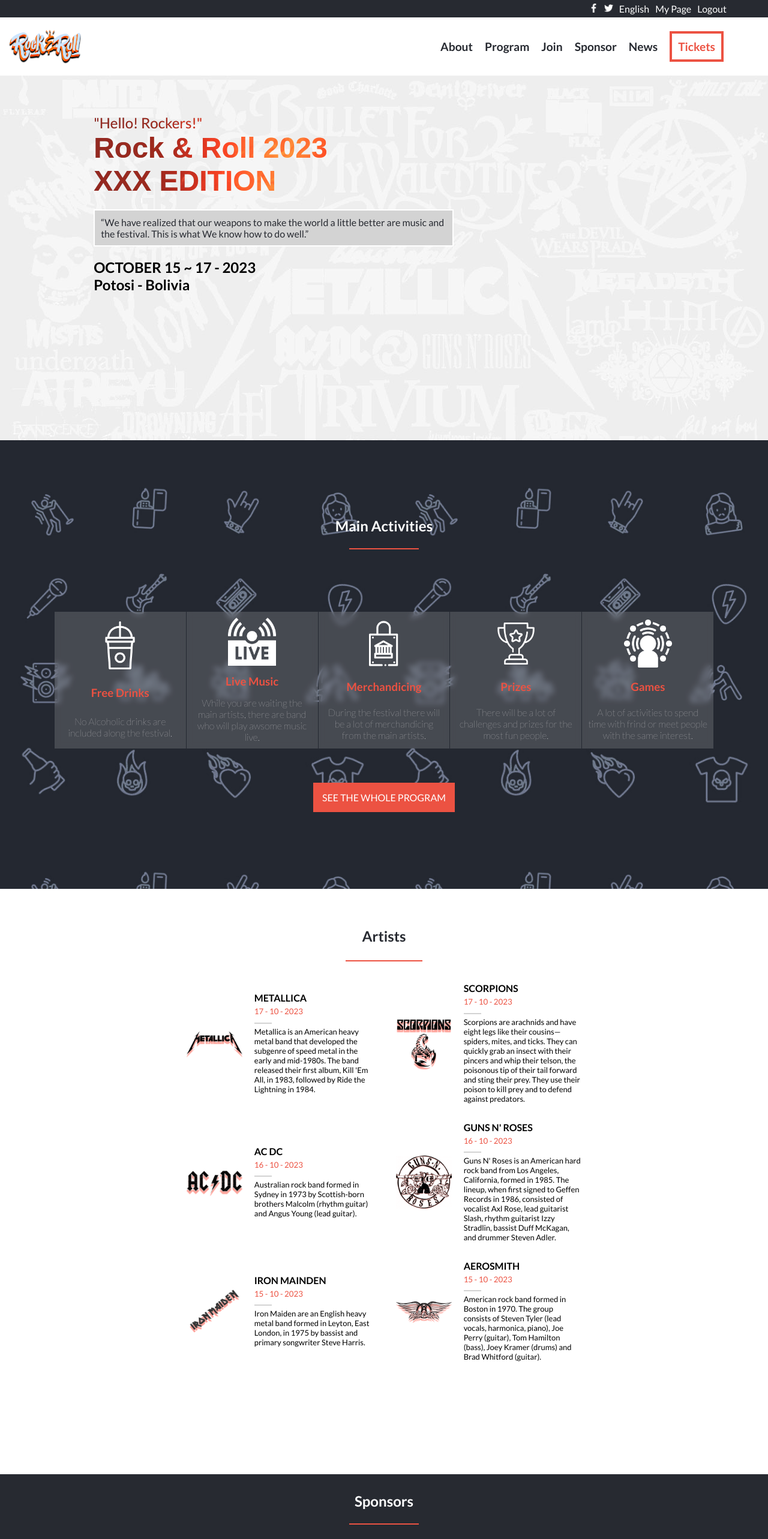
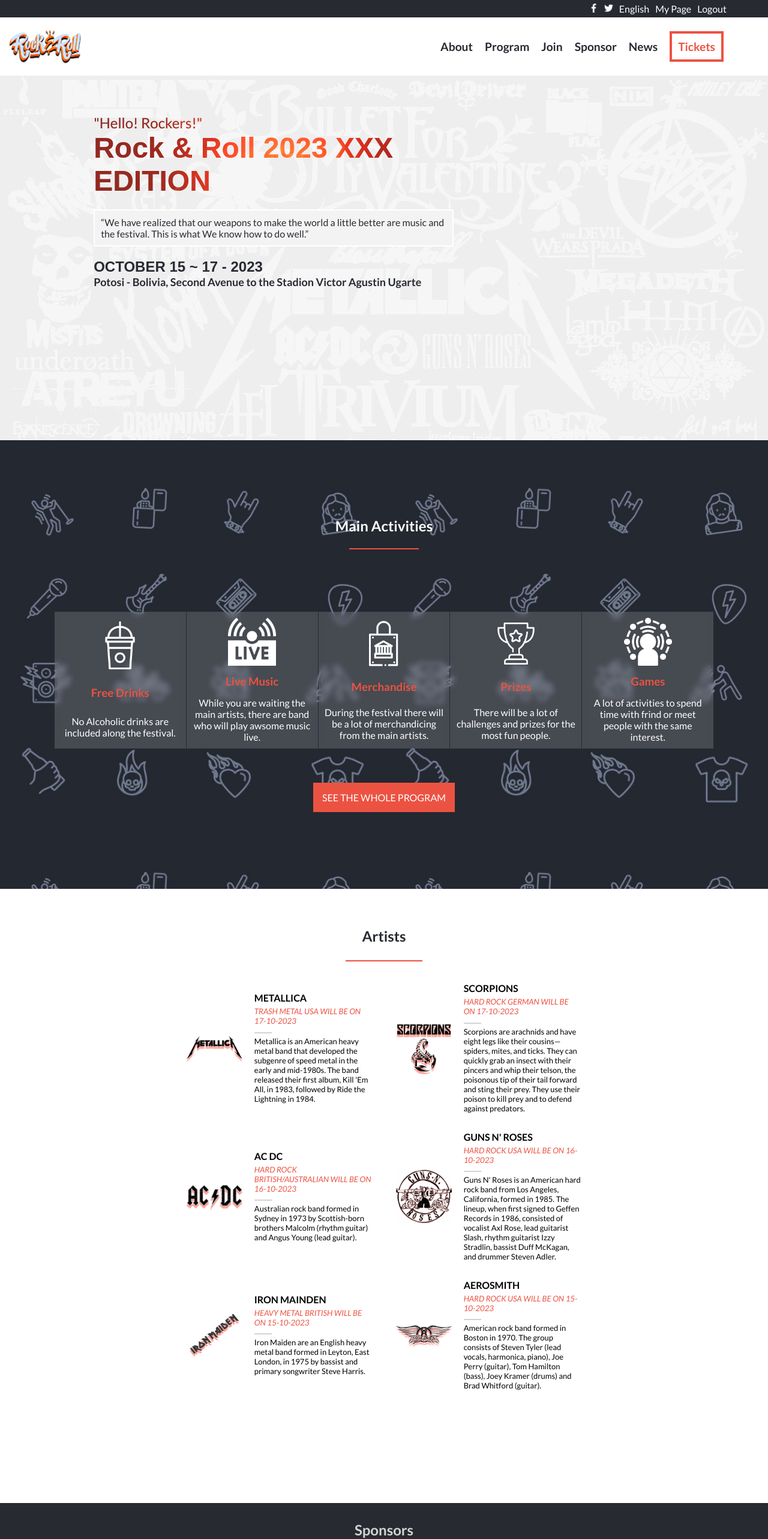
Before and after one commit to alvaroiporre/Metal-Concert, a website: page index.html in a window 1280 px wide. Shown: the top 2566 px of the page at 60% size. Drawn offline with Linux system fonts and the light colour scheme; a web font is replaced by a local one.

Commit message:
Fix Changes required

```diff
--- a/css/styles.css
+++ b/css/styles.css
@@ -138,15 +138,25 @@
 
 .paragraph-main {
   color: var(--dark-color);
-  background-color: var(--gray-color);
+  background-color: #f3f3f3;
   border: #fff 2px solid;
   padding: 10px;
   margin: 20px 0;
   font-size: medium;
 }
 
-.main-date .main-location {
+.main-date,
+.main-location {
   color: var(--dark-color);
+}
+
+.main-date {
+  font-family: 'COCOGOOSE', sans-serif;
+}
+
+.main-location {
+  font-weight: 700;
+  font-size: large;
 }
 
 .main-program {
@@ -178,6 +188,7 @@
   display: flex;
   flex-wrap: wrap;
   margin: 5% 0;
+  justify-content: center;
 }
 
 .card-program {
@@ -185,6 +196,7 @@
   gap: 5px;
   background-color: rgba(211, 211, 211, 0.1);
   margin-top: 2%;
+  width: 90%;
   align-items: center;
   justify-content: space-around;
   backdrop-filter: blur(1px);
@@ -203,7 +215,7 @@
 .card-program-paragraph {
   width: 50%;
   padding: 10px;
-  font-weight: 300;
+  font-weight: 500;
 }
 
 .button {
@@ -281,7 +293,7 @@
 }
 
 .sponsors-title {
-  color: #fff;
+  color: var(--gray-color);
   padding: 30px;
   padding-bottom: 0;
 }
@@ -380,6 +392,7 @@
 .footer-content {
   width: 50%;
   text-align: center;
+  color: var(--dark-color);
 }
 
 .footer-dark {
--- a/js/main.js
+++ b/js/main.js
@@ -9,55 +9,54 @@
   {
     name: 'METALLICA',
     image: 'images/band1_logo.png',
-    date: '17 - 10 - 2023',
+    date: 'TRASH METAL USA WILL BE ON 17-10-2023',
     description: "Metallica is an American heavy metal band that developed the subgenre of speed metal in the early and mid-1980s. The band released their first album, Kill 'Em All, in 1983, followed by Ride the Lightning in 1984.",
   },
   {
     name: 'SCORPIONS',
     image: 'images/band2_logo.png',
-    date: '17 - 10 - 2023',
+    date: 'HARD ROCK GERMAN WILL BE ON 17-10-2023',
     description: 'Scorpions are arachnids and have eight legs like their cousins—spiders, mites, and ticks. They can quickly grab an insect with their pincers and whip their telson, the poisonous tip of their tail forward and sting their prey. They use their poison to kill prey and to defend against predators.',
   },
   {
     name: 'AC DC',
     image: 'images/band3_logo.png',
-    date: '16 - 10 - 2023',
+    date: 'HARD ROCK BRITISH/AUSTRALIAN WILL BE ON 16-10-2023',
     description: 'Australian rock band formed in Sydney in 1973 by Scottish-born brothers Malcolm (rhythm guitar) and Angus Young (lead guitar).',
   },
   {
     name: "GUNS N' ROSES",
     image: 'images/band4_logo.png',
-    date: '16 - 10 - 2023',
+    date: 'HARD ROCK USA WILL BE ON 16-10-2023',
     description: "Guns N' Roses is an American hard rock band from Los Angeles, California, formed in 1985. The lineup, when first signed to Geffen Records in 1986, consisted of vocalist Axl Rose, lead guitarist Slash, rhythm guitarist Izzy Stradlin, bassist Duff McKagan, and drummer Steven Adler.",
   },
   {
     name: 'IRON MAINDEN',
     image: 'images/band5_logo.png',
-    date: '15 - 10 - 2023',
+    date: 'HEAVY METAL BRITISH WILL BE ON 15-10-2023',
     description: 'Iron Maiden are an English heavy metal band formed in Leyton, East London, in 1975 by bassist and primary songwriter Steve Harris.',
   },
   {
     name: 'AEROSMITH',
     image: 'images/band6_logo.png',
-    date: '15 - 10 - 2023',
+    date: 'HARD ROCK USA WILL BE ON 15-10-2023',
     description: 'American rock band formed in Boston in 1970. The group consists of Steven Tyler (lead vocals, harmonica, piano), Joe Perry (guitar), Tom Hamilton (bass), Joey Kramer (drums) and Brad Whitford (guitar).',
   },
 ];
 
 const homeView = `
-<section class="home">
-<div class="main-info">
-<div class="main-content">
+<div class="home">
+<section class="main-info">
+  <div class="main-content">
 
     <h2 class="main-subtitle fire">"Hello! Rockers!"</h2>
-    <h1 class="title fire">Rock & Roll 2023</h1>
-    <h1 class="title fire">XXX EDITION</h1>
+    <h1 class="title fire">Rock & Roll 2023    XXX EDITION</h1>
     <p class="paragraph-main">“We have realized that our weapons to make the world a little better are music and the festival. This is what We know how to do well.”</p>
     <h2 class="main-date">OCTOBER 15 ~ 17 - 2023</h2>
-    <h2 class="main-location">Potosi - Bolivia</h2>
-</div>
-</div>
-<div class="main-program">
+    <h2 class="main-location">Potosi - Bolivia, Second Avenue to the Stadion Victor Agustin Ugarte</h2>
+  </div>
+</section>
+<section class="main-program">
     <h2 class="program-title">Main Activities</h2>
     <span class="underline"></span>
     <div class="program">
@@ -73,7 +72,7 @@
         </div>
         <div class="card-program">
             <img class="program-card-image" src="images/icon_merchandicing.png" alt="card-logo">
-            <h3 class="program-card-title">Merchandicing</h3>
+            <h3 class="program-card-title">Merchandise</h3>
             <p class="card-program-paragraph">During the festival there will be a lot of merchandicing from the main artists.</p>
         </div>
         <div class="card-program">
@@ -88,16 +87,16 @@
         </div>
     </div>
     <a class="button" href="">SEE THE WHOLE PROGRAM</a>
-</div>
-<div class="artists-container">
+</section>
+<section class="artists-container">
     <h2 class="title-artist">Artists</h2>
     <span class="underline"></span>
     <div class="artists">
 
 
     </div>
-</div>
-<div class="sponsors" >
+</section>
+<section class="sponsors" >
     <h2 class="sponsors-title">Sponsors</h2>
     <span class="underline"></span>
     <div class="sponsors-images">
@@ -107,23 +106,22 @@
         <img class="image-sponsor" src="images/sponsor4.png" alt="sponsor 4">
 
     </div>
+</section>
 </div>
-</section>
 `;
 
-const aboutView = `<section class="about">
-<div class="main-info main-info-about">
+const aboutView = `<div class="about">
+<section class="main-info main-info-about">
     <div class="about-content">
         <h2 class="main-subtitle about-subtitle">"Hello! Rockers!"</h2>
-        <h1 class="title title-about fire">Rock & Roll 2023</h1>
-        <h1 class="title title-about fire">xxx EDITION</h1>
+        <h1 class="title title-about fire">Rock & Roll 2023 XXX EDITION</h1>
         <span class="underline"></span>
         <p class="paragraph-main paragraph-about">Hello, ladies and gentlemen. It is my pleasure to introduce to you the creative mind behind one of the most popular rock festivals in the country. This individual has spent years honing their craft, working tirelessly to bring together some of the most incredible musical acts in the world, all under one roof.</p>
         <h5 class="main-location">Please contact us per email for any further question about the Rock & Roll Festival</h5>
         <a class="main-location email" href="">contact@RokAndRollFestival.com</a>
     </div>
-</div>
-<div class="aditional-info">
+</section>
+<section class="aditional-info">
     <h2>ROCK & ROLL FESTIVAL</h2>
     <span class="underline"></span>
     <p class="paragraph-about-aditional">
@@ -134,8 +132,8 @@
     Perhaps most importantly, this festival creator is passionate about giving back to the community. They understand the power of music to bring people together and to create positive change in the world. That's why they work tirelessly to make sure that their festivals are not just a great time, but also a force for good.
     In short, this festival creator is a true rock star in their own right. They have dedicated their life to the pursuit of great music and have brought joy to countless fans around the world. We are lucky to have them in our midst, and we can't wait to see what they have in store for us in the years to come. Thank you.</p>
     <img src="images/logo.png" alt="logo">
-</div>
-<div class="past-versions">
+</section>
+<section class="past-versions">
     <h2>PAST VERSIONS</h2>
     <span class="underline"></span>
     <p>Our last two versions:</p>
@@ -149,8 +147,8 @@
             <p>NEY YORK</p>
         </div>
     </div>
-</div>
-</section>`;
+</section>
+</div>`;
 function loadHomePage() {
   main.innerHTML = homeView;
   artists.forEach((artist) => {
@@ -159,7 +157,7 @@
       <img class="artist-image" src="${artist.image}" alt="${artist.name}">
       <div class="artist-card-content">
         <h4 class="artist-name">${artist.name}</h4>
-        <h5 class="artist-subtitle">${artist.date}</h5>
+        <h5 class="artist-subtitle"><em>${artist.date}</em></h5>
         <span class="line-artist"></span>
         <p class="artist-information">${artist.description}</p>
       </div>
```
